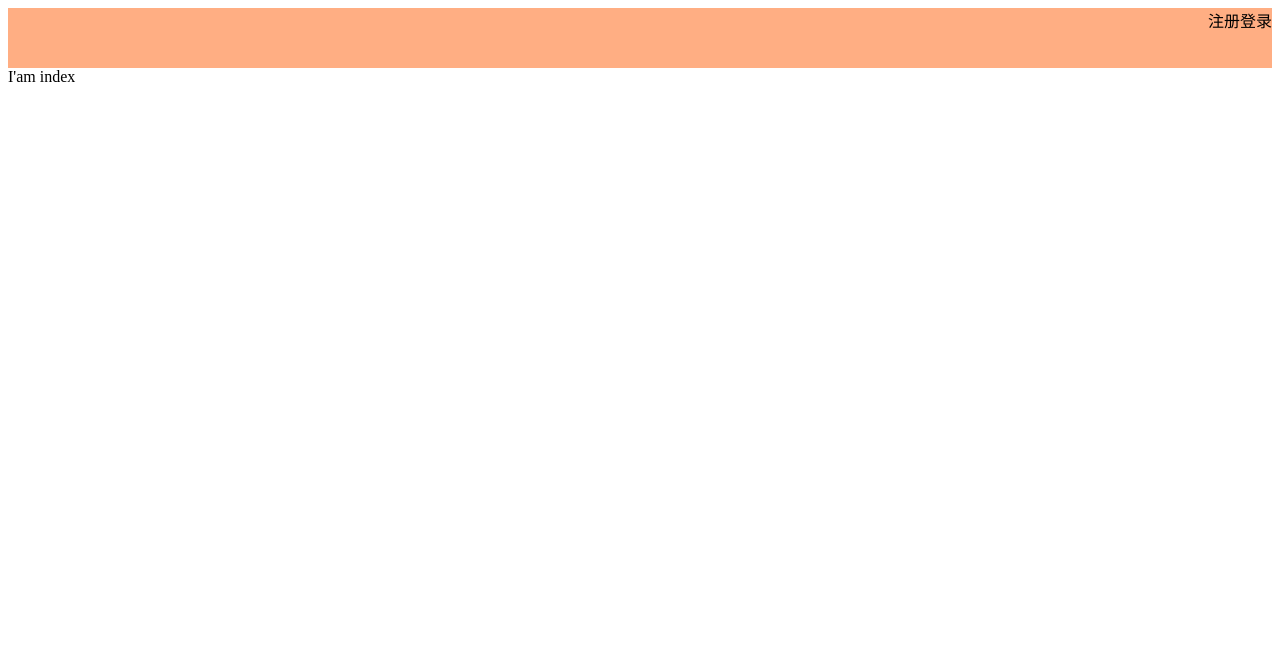
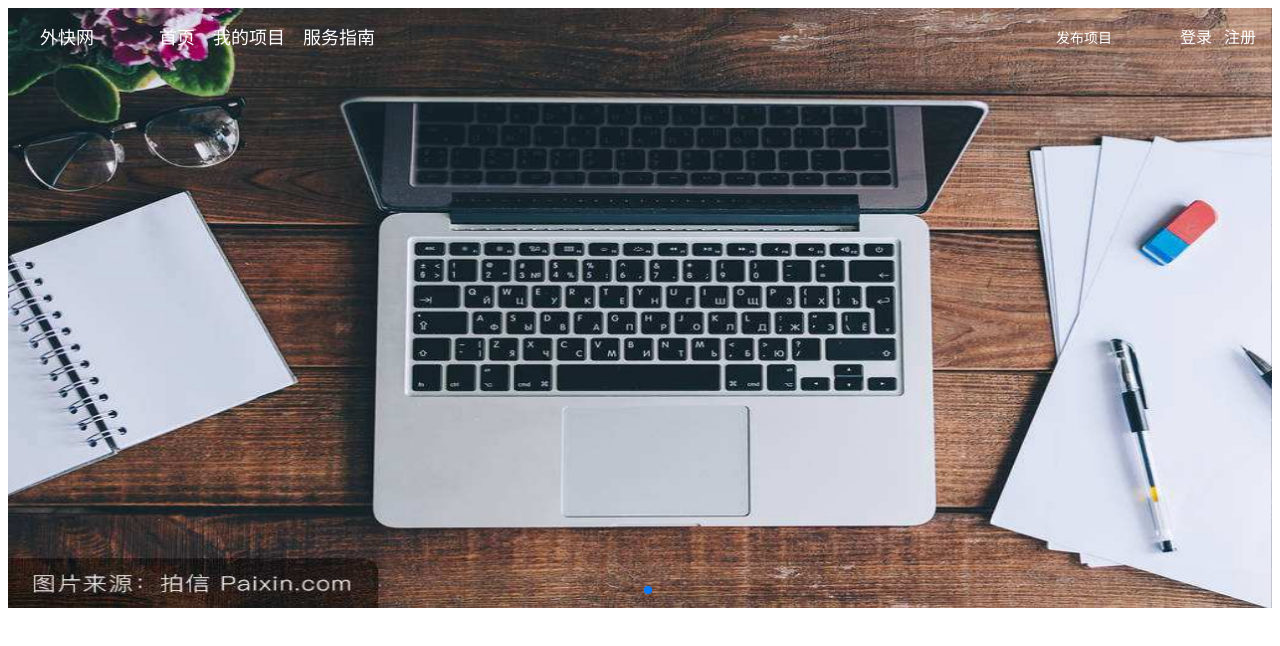
Before and after one commit to CHHome/extra-income, a Vue app in the folder front/: page /#/ in a window 1280 px wide. Shown: the top 646 px of the page. Built offline with nearby package versions, Linux system fonts and the light colour scheme; what vue-resource would draw is missing.

Commit message:
headder&banner

```diff
--- a/front/package.json
+++ b/front/package.json
@@ -15,6 +15,7 @@
     "jquery": "^3.2.1",
     "js-sha1": "^0.5.0",
     "less": "^2.7.3",
+    "swiper": "^4.0.7",
     "vue": "^2.5.2",
     "vue-resource": "^1.3.4",
     "vue-router": "^3.0.1",
--- a/front/src/App.vue
+++ b/front/src/App.vue
@@ -2,7 +2,9 @@
   <div id="app">
     <div class="curtain" v-if="$store.state.curtain"></div>
     <my-header></my-header>
-    <router-view/>
+    <keep-alive>
+      <router-view/>
+    </keep-alive>
   </div>
 </template>
 <style scoped>
@@ -16,6 +18,7 @@
     opacity: 0.40;
     z-index: 10000;
   }
+
 </style>
 <script>
   import MyHeader from '@/components/MyHeader'
--- a/front/src/components/Login.vue
+++ b/front/src/components/Login.vue
@@ -61,9 +61,11 @@
             let store = window.localStorage
             store['token'] = res.data
           } else {
+//            todo
             console.log('登录失败，请检查用户名和密码是否正确')
           }
         }, res => {
+//          todo
           console.log('登陆失败，请检查网络')
         })
       },
--- a/front/src/components/MyHeader.vue
+++ b/front/src/components/MyHeader.vue
@@ -1,27 +1,92 @@
 <template>
-  <div>
+  <div id="header" :class="{normal:$store.state.myHeader}">
     <login v-if="showLogin" @next="next"></login>
     <register v-if="showRegister" @next="next"></register>
     <header>
-      <div @click="next('showLogin')">
-        登录
+      <div class="left">
+        <span>外快网</span>
+        <router-link :to="{name:'index'}">
+          <span>首页</span>
+        </router-link>
+        <router-link :to="{name:'projects'}">
+          <span>我的项目</span>
+        </router-link>
+        <span>服务指南</span>
       </div>
-      <div @click="next('showRegister')">
-        注册
+      <div class="right">
+        <span class="header-publish">发布项目</span>
+        <span @click="next('showLogin')" class="user-opt">
+          登录
+        </span>
+        <span @click="next('showRegister')" class="user-opt">
+          注册
+        </span>
       </div>
     </header>
   </div>
 </template>
 <style scoped>
+  a{
+    color: #fff;
+    text-decoration: none;
+  }
+  #header{
+    position: fixed;
+    width:100%;
+    z-index: 10001;
+  }
   header{
-    width: 100%;
+    width: 95%;
+    margin: 0 auto;
     height: 60px;
-    background-color: #ffae83;
+    line-height: 60px;
+    color: #fff;
   }
-  header div:nth-child(1), header div:nth-child(2){
+  header .user-opt:nth-child(2){
+    margin-right:8px ;
+  }
+  header .user-opt:hover, .left span:hover{
+    border-bottom: 2px solid #ff4c81;
+    padding-bottom: 8px;
+    border-radius: 1px;
+  }
+  .header-publish{
+    margin-right: 32px;
+    border:none;
+    padding: 8px 32px;
+    border-radius: 16px;
+    font-family: PingFangSC-Regular;
+    font-size: 14px;
+    color: #fff;
+    letter-spacing: 0;
+    cursor: pointer;
+  }
+  .header-publish:hover{
+    background-color: #ff4c81;
+    opacity: 0.85;
+
+  }
+  .right{
     float: right;
     cursor: pointer;
   }
+  .left{
+    float: left;
+    font-size: 18px;
+    cursor: pointer;
+  }
+  .left span{
+    margin-right: 18px;
+  }
+  .left > span:nth-child(1){
+    margin-right: 65px;
+    text-decoration: none;
+    color: #fff;
+  }
+  .normal{
+    background-color: black;
+  }
+
 </style>
 <script>
   import {mapMutations} from 'vuex'
--- a/front/src/main.js
+++ b/front/src/main.js
@@ -7,6 +7,7 @@ import router from './router'
 import Vuex from 'vuex'
 import 'bootstrap-webpack'
 import $ from 'jquery'
+
 window.$ = $
 
 Vue.use(Vuex)
@@ -14,11 +15,15 @@ Vue.use(resource)
 Vue.config.productionTip = false
 const store = new Vuex.Store({
   state: {
-    curtain: false
+    curtain: false,
+    myHeader: false
   },
   mutations: {
     changeSinger (state, stateName) {
       state[stateName] = !state[stateName]
+    },
+    changeMyHeader (state, value) {
+      state['myHeader'] = value
     }
   }
 })
--- a/front/src/pages/Index.vue
+++ b/front/src/pages/Index.vue
@@ -1,5 +1,60 @@
 <template>
   <div>
-    I'am index
+    <div class="swiper-container">
+      <div class="swiper-wrapper">
+        <div class="swiper-slide"><img src="../assets/banner1.jpg" ></div>
+        <div class="swiper-slide"><img src="../assets/banner2.jpg" ></div>
+      </div>
+      <!-- Add Pagination -->
+      <div class="swiper-pagination"></div>
+    </div>
+    <div style="height: 900px">
+
+    </div>
   </div>
 </template>
+<style scoped>
+  .swiper-container{
+    height:600px;
+  }
+  .swiper-slide img{
+    height:100%;
+    width:100%;
+  }
+</style>
+<script>
+  import 'swiper/dist/css/swiper.min.css'
+  import Swiper from 'swiper/dist/js/swiper.min'
+  export default {
+    beforeRouteEnter (to, from, next) {
+      next(vm => {
+        vm.$store.commit('changeMyHeader', false)
+      })
+    },
+    data () {
+      return {}
+    },
+    mounted () {
+      var swiper = new Swiper('.swiper-container', {
+        spaceBetween: 30,
+        effect: 'fade',
+        autoplay: {
+          delay: 3000,
+          disableOnInteraction: false
+        },
+        loop: true,
+        pagination: {
+          el: '.swiper-pagination',
+          clickable: true
+        }
+      })
+      window.onscroll = () => {
+        if (document.documentElement.scrollTop >= 540) {
+          this.$store.commit('changeMyHeader', true)
+        } else {
+          this.$store.commit('changeMyHeader', false)
+        }
+      }
+    }
+  }
+</script>
--- /dev/null
+++ b/front/src/pages/Projects.vue
@@ -0,0 +1,23 @@
+<template>
+  <div class="projects-container">
+    projects
+  </div>
+</template>
+<script>
+  import {mapMutations} from 'vuex'
+  export default {
+    methods: {
+      ...mapMutations(['changeSinger'])
+    },
+    beforeRouteEnter (to, from, next) {
+      next(vm => {
+        vm.$store.commit('changeMyHeader', true)
+      })
+    }
+  }
+</script>
+<style scoped>
+  .projects-container{
+    padding-top: 60px;
+  }
+</style>
--- a/front/src/router/index.js
+++ b/front/src/router/index.js
@@ -1,6 +1,7 @@
 import Vue from 'vue'
 import Router from 'vue-router'
 const Index = () => import('@/pages/Index')
+const Projects = () => import('@/pages/Projects')
 Vue.use(Router)
 
 export default new Router({
@@ -9,6 +10,11 @@ export default new Router({
       path: '/',
       name: 'index',
       component: Index
+    },
+    {
+      path: '/myProjects',
+      name: 'projects',
+      component: Projects
     }
   ]
 })
```
Also changed, not shown: front/src/assets/banner1.jpg (added), front/src/assets/banner2.jpg (added).
